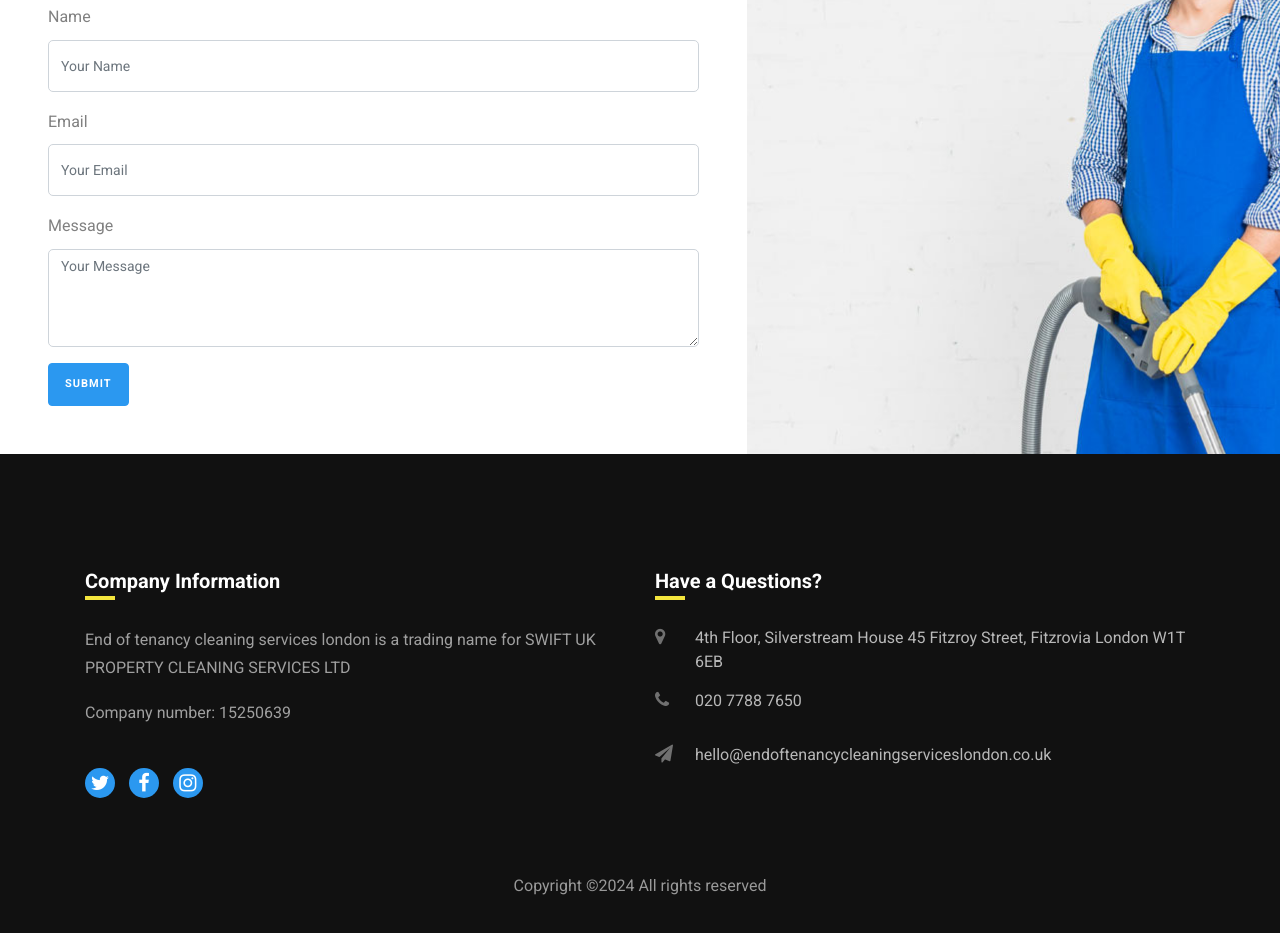
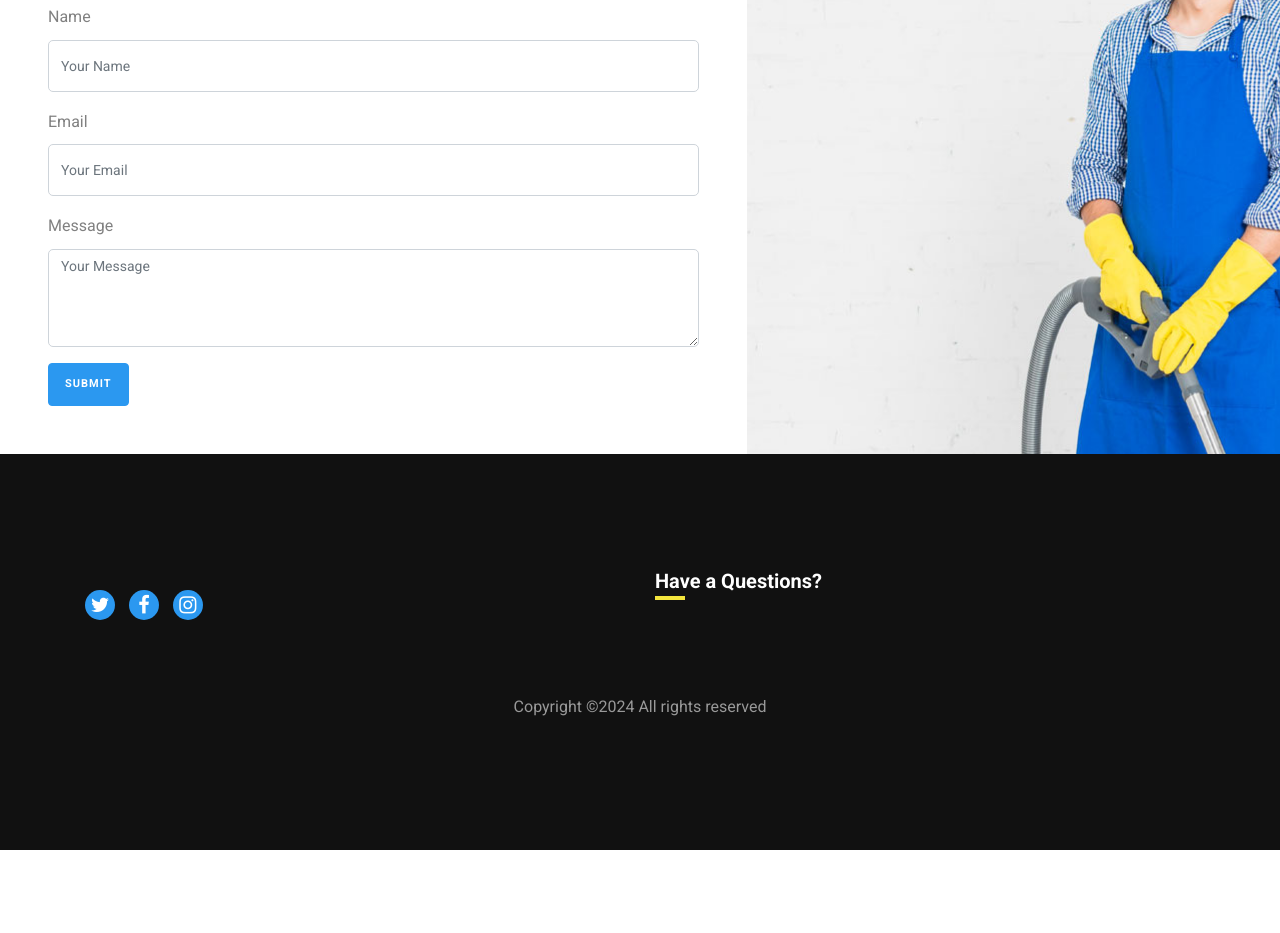
Before and after one commit to shar27/endoftenancycleaning, a website: page about.html in a window 1280 px wide. Shown: the part 1020-1953 px from the top of the page. After the commit the page ends 1870 px from the top, so only its background shows below. Drawn offline with Linux system fonts and the light colour scheme; some packages are replaced by stand-ins of ours.

Commit message:
remove company info

```diff
--- a/about.html
+++ b/about.html
@@ -122,13 +122,8 @@
 		<div class="container">
 			<div class="row">
 				<div class="col-md-6 col-lg-6 mb-4 mb-md-0">
-					<h2 class="footer-heading">Company Information</h2>
-					<p>
-						End of tenancy cleaning services london is a trading name for SWIFT UK PROPERTY CLEANING SERVICES LTD
-					</p>
-					<p>Company number:
-						15250639
-						</p>
+
+
 					<ul class="ftco-footer-social list-unstyled float-md-left float-lft mt-4">
 		  <li class="ftco-animate"><a href="#"><span class="fa fa-twitter"></span></a></li>
 		  <li class="ftco-animate"><a href="#"><span class="fa fa-facebook"></span></a></li>
@@ -139,15 +134,7 @@
 				<div class="col-md-6 col-lg-6 mb-4 mb-md-0">
 					<h2 class="footer-heading">Have a Questions?</h2>
 					<div class="block-23 mb-3">
-		  <ul>
-			<li><span class="icon fa fa-map-marker"></span><span class="text">
-				4th Floor, Silverstream House
-				45 Fitzroy Street, Fitzrovia
-				London
-				W1T 6EB</span></li>
-			<li><a href="tel:020 7788 7650"><span class="icon fa fa-phone"></span><span class="text">020 7788 7650</span></a></li>
-			<li><a href="mailto:hello@endoftenancycleaningserviceslondon.co.uk"><span class="icon fa fa-paper-plane"></span><span class="text">hello@endoftenancycleaningserviceslondon.co.uk</span></a></li>
-		  </ul>
+
 		</div>
 				</div>
 			</div>
```
Also changed, not shown: contact.html (+3 -16 lines), index.html (+2 -15 lines).
